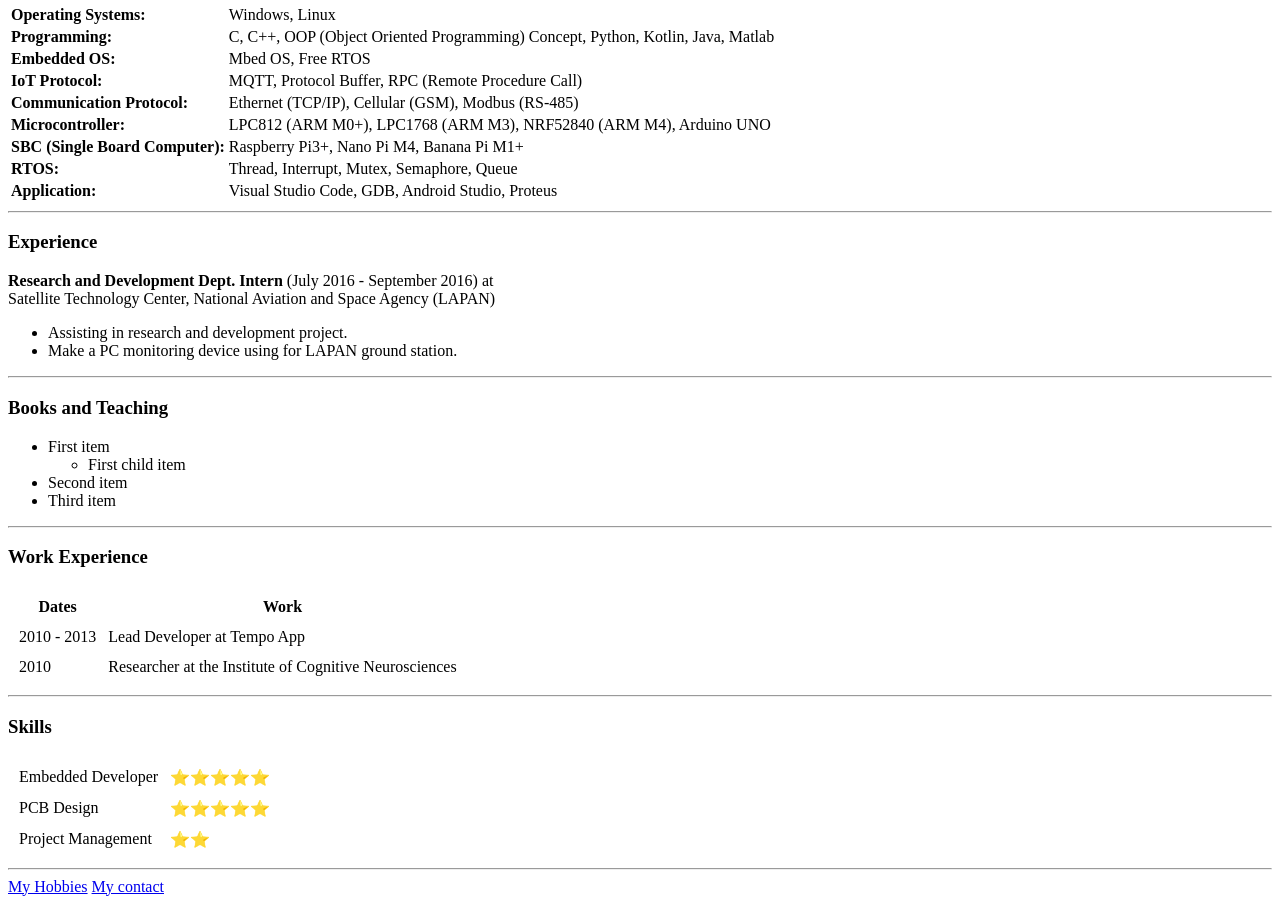
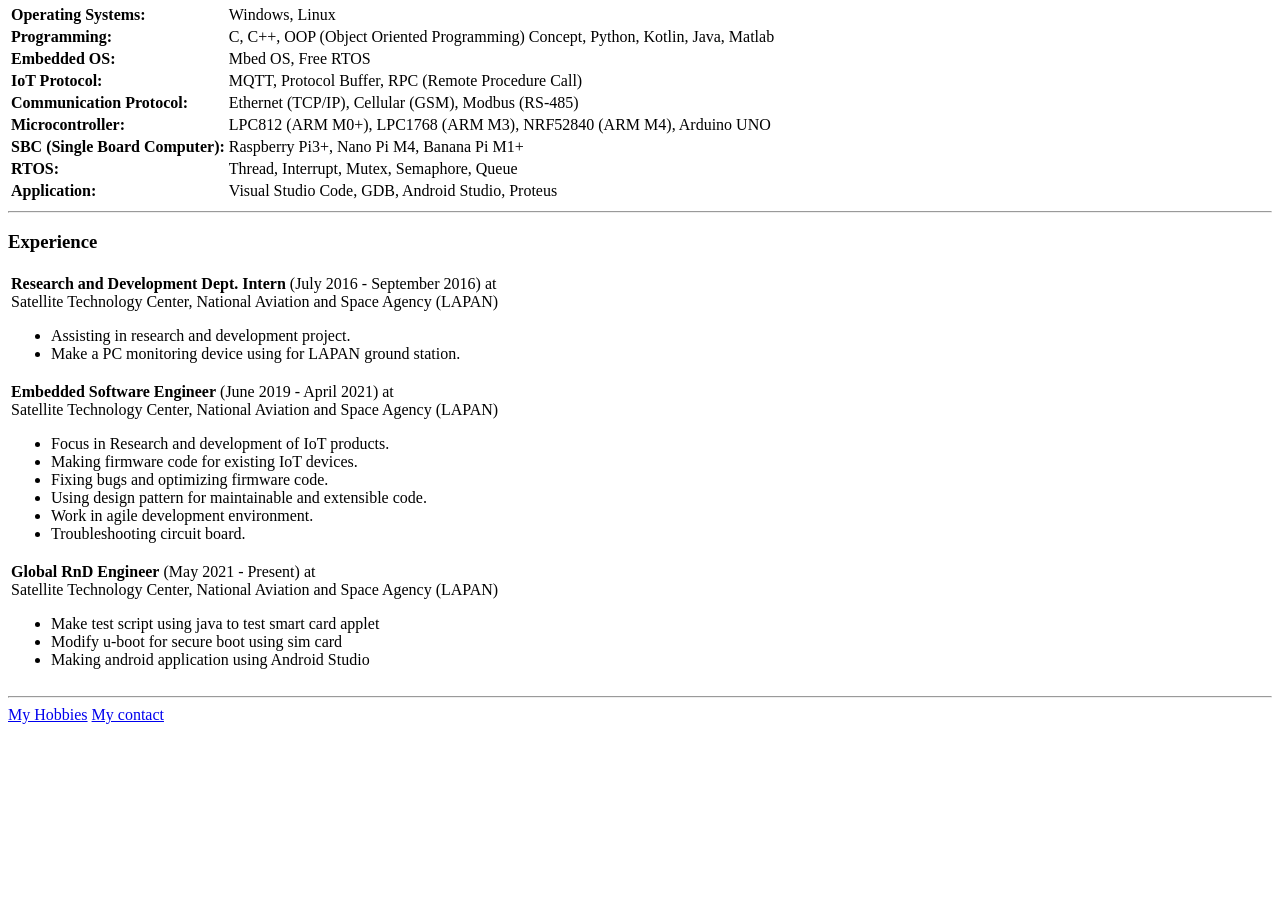
Before and after one commit to ilhamidin/cv, a plain HTML site: page index.html in a window 1280 px wide. Shown: the part 552-1456 px from the top of the page. After the commit the page ends 1284 px from the top, so only its background shows below. Drawn offline with Linux system fonts and the light colour scheme.

Commit message:
update cv

```diff
--- a/index.html
+++ b/index.html
@@ -115,58 +115,41 @@
     </table>
     <hr>
     <h3>Experience</h3>
-    <p>
-        <strong>Research and Development Dept. Intern</strong> (July 2016 - September 2016) at <br>
-        Satellite Technology Center, National Aviation and Space Agency (LAPAN)<br>
-        <ul>
-            <li>Assisting in research and development project.</li>
-            <li>Make a PC monitoring device using for LAPAN ground station.</li>
-        </ul>
-    </p>
-    <hr>
-    <h3>Books and Teaching</h3>
-    <ul>
-        <li>First item</li>
-        <ul>
-            <li>First child item</li>
-        </ul>
-        <li>Second item</li>
-        <li>Third item</li>
-    </ul>
-    <hr>
-    <h3>Work Experience</h3>
-    <table cellspacing="10">
-        <thead>
-            <tr>
-                <th>Dates</th>
-                <th>Work</th>
-            </tr>
-        </thead>
-        <tbody>
-            <tr>
-                <td>2010 - 2013</td>
-                <td>Lead Developer at Tempo App</td>
-            </tr>
-            <tr>
-                <td>2010</td>
-                <td>Researcher at the Institute of Cognitive Neurosciences</td>
-            </tr>
-        </tbody>
-    </table>
-    <hr>
-    <h3>Skills</h3>
-    <table cellspacing="10">
+    <table>
         <tr>
-            <td>Embedded Developer</td>
-            <td>⭐⭐⭐⭐⭐</td>
+            <td>
+                <strong>Research and Development Dept. Intern</strong> (July 2016 - September 2016) at <br>
+                Satellite Technology Center, National Aviation and Space Agency (LAPAN)<br>
+                <ul>
+                    <li>Assisting in research and development project.</li>
+                    <li>Make a PC monitoring device using for LAPAN ground station.</li>
+                </ul>
+            </td>
         </tr>
         <tr>
-            <td>PCB Design</td>
-            <td>⭐⭐⭐⭐⭐</td>
+            <td>
+                <strong>Embedded Software Engineer</strong> (June 2019 - April 2021) at <br>
+                Satellite Technology Center, National Aviation and Space Agency (LAPAN)<br>
+                <ul>
+                    <li>Focus in Research and development of IoT products.</li>
+                    <li>Making firmware code for existing IoT devices.</li>
+                    <li>Fixing bugs and optimizing firmware code.</li>
+                    <li>Using design pattern for maintainable and extensible code.</li>
+                    <li>Work in agile development environment.</li>
+                    <li>Troubleshooting circuit board.</li>
+                </ul>
+            </td>
         </tr>
         <tr>
-            <td>Project Management</td>
-            <td>⭐⭐</td>
+            <td>
+                <strong>Global RnD Engineer</strong> (May 2021 - Present) at <br>
+                Satellite Technology Center, National Aviation and Space Agency (LAPAN)<br>
+                <ul>
+                    <li>Make test script using java to test smart card applet</li>
+                    <li>Modify u-boot for secure boot using sim card</li>
+                    <li>Making android application using Android Studio</li>
+                </ul>
+            </td>
         </tr>
     </table>
     <hr>
```
